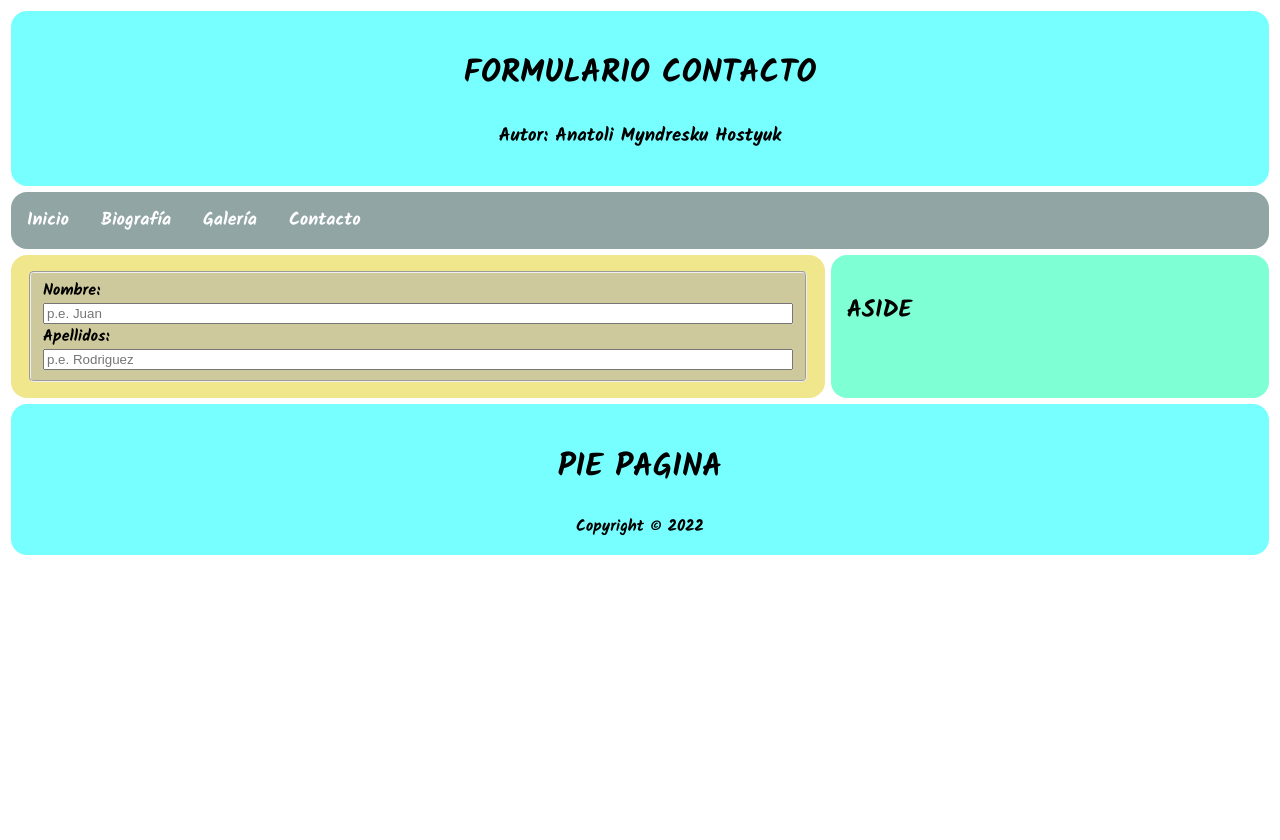
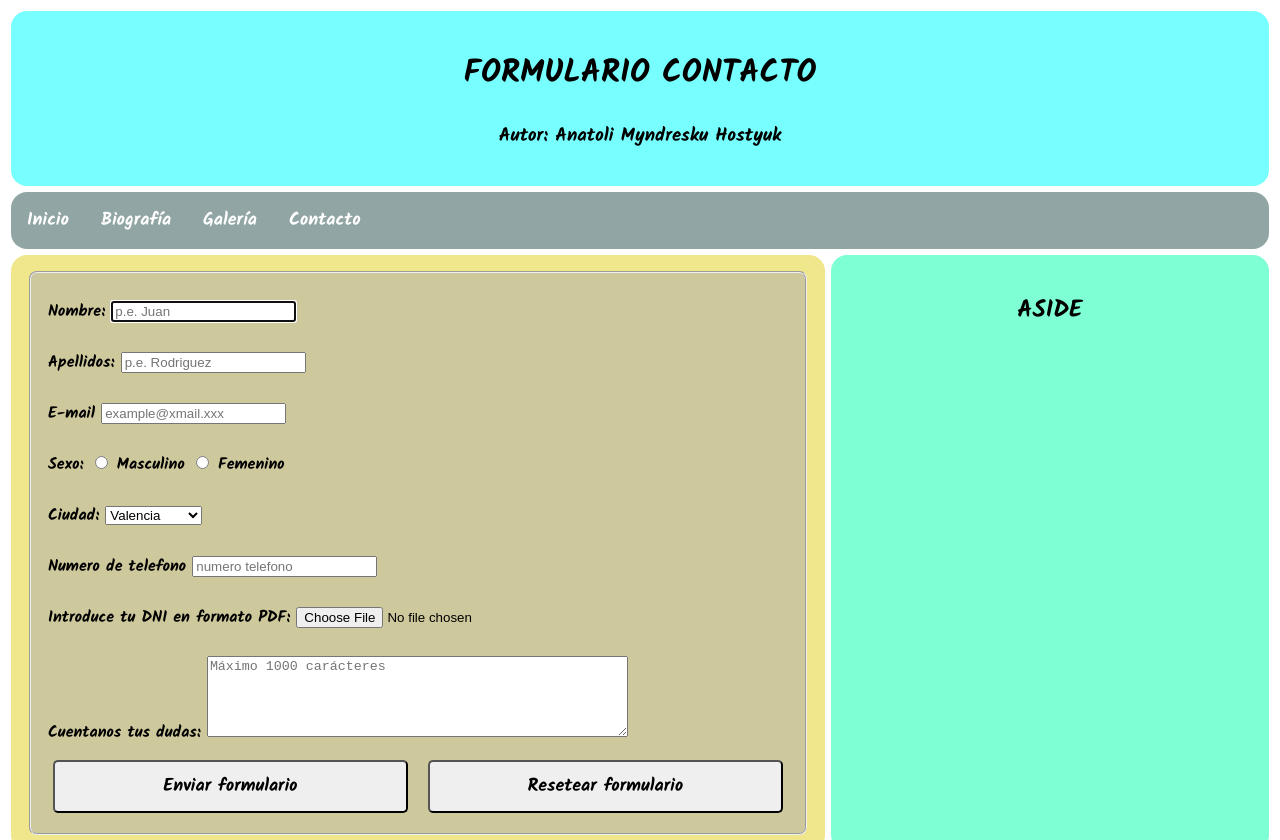
Before and after one commit to AnatoliMH/Ejercicio_RampUp, a plain HTML site: page html/contacto.html in a window 1280 px wide. Shown: the top 840 px of the page. Before the commit the page ends 800 px from the top, so only its background shows below. Drawn offline with Linux system fonts and the light colour scheme; a web font is replaced by a local one.

Commit message:
segundo commit

```diff
--- a/css/stylesBiografia.css
+++ b/css/stylesBiografia.css
@@ -8,6 +8,7 @@
     border-spacing: 5px;
     background: #000 url(https://images.unsplash.com/photo-1579546929518-9e396f3cc809?ixlib=rb-1.2.1&ixid=MnwxMjA3fDB8MHxzZWFyY2h8MXx8Z3JhZGllbnR8ZW58MHx8MHx8&w=1000&q=80)
     bottom left repeat-x;
+    border-radius: 5px;
 }
 
 .tituloTabla {
--- a/css/stylesContacto.css
+++ b/css/stylesContacto.css
@@ -4,7 +4,37 @@
 
 .contExterior {
     background-color: rgba(173, 173, 173, 0.5);
-    border-radius: 5px;
+    border-radius: 8px;
     display: flex;
     flex-direction: column;
 }
+
+.formulario {
+    display: flex;
+    flex-direction: column;
+}
+
+.contNombre, .contApellidos, .contEmail, .contSexo, .contCiudad, .contTelefono, .contDni, .contDescripcion {
+    margin-top: 1em;
+    padding: 5px;
+}
+
+.contNombre:hover, .contApellidos:hover, .contSexo:hover, .contEmail
+.contCiudad:hover, .contTelefono:hover, .contDni:hover, .contDescripcion:hover  {
+    background-color: rgb(173, 173, 173);
+    border-radius: 5px;
+}
+
+.contBotones {
+    display: flex;
+    justify-content: space-around;
+}
+
+.boton {
+    font-family: 'Kalam', cursive;
+    font-size: 18px;
+    margin: 10px;
+    padding: 10px;
+    border-radius: 5px;
+    width: 100%;
+}
--- a/css/stylesGeneral.css
+++ b/css/stylesGeneral.css
@@ -59,6 +59,7 @@
     padding: 1em;
     border-radius: 1em;
     flex: 35%;
+    text-align: center;
 }
 
 .contFooter {
--- a/html/contacto.html
+++ b/html/contacto.html
@@ -30,13 +30,67 @@
         <main class="contPrincipal">
             <div class="contSeccion">
                 <section>
-                    <form action="/formulario">
+                    <form class="formulario" action="/formulario">
                         <fieldset class="contExterior">
-                            <label for="fname"> Nombre: </label>
-                            <input type="text" id="fname" name="fname" placeholder="p.e. Juan">
+                            <div class="contNombre">
+                                <label for="fName"> Nombre: </label>
+                                <input type="text" id="fName" name="fName" autofocus="autofocus"
+                                    placeholder="p.e. Juan">
+                            </div>
 
-                            <label for="flastName"> Apellidos: </label>
-                            <input type="text" id="flastName" name="flastName" placeholder="p.e. Rodriguez">
+                            <div class="contApellidos">
+                                <label for="fLastName"> Apellidos: </label>
+                                <input type="text" id="fLastName" name="fLastName" placeholder="p.e. Rodriguez">
+                            </div>
+
+                            <div class="contEmail">
+                                <label for="fMail"> E-mail </label>
+                                <input type="email" id="fMail" name="fMail" placeholder="example@xmail.xxx" />
+                            </div>
+
+                            <div class="contSexo">
+                                <label for="sexo"> Sexo: </label>
+                                <input type="radio" name="sexo" value="Masculino"> Masculino
+                                <input type="radio" name="sexo" value="Femenino"> Femenino
+                            </div>
+
+                            <div class="contCiudad">
+                                <label for="ciudadNacimiento"> Ciudad: </label>
+                                <select name="ciudadNacimiento" id="ciudadNacimiento">
+                                    <optgroup label="Comunidad Valenciana">
+                                        <option value="Valencia"> Valencia </option>
+                                        <option value="Castellon"> Castellon </option>
+                                        <option value="Alicante"> Alicante </option>
+                                    </optgroup>
+                                    <optgroup label="Cataluña">
+                                        <option value="Lleida"> Lleida </option>
+                                        <option value="Girona"> Girona </option>
+                                        <option value="Barcelona"> Barcelona </option>
+                                        <option value="Tarragona"> Tarragona </option>
+                                    </optgroup>
+                                </select>
+                            </div>
+
+                            <div class="contTelefono">
+                                <label for="telefono"> Numero de telefono </label>
+                                <input type="tel" id="telefono" name="telefono" placeholder="numero telefono" />
+                            </div>
+
+                            <div class="contDni">
+                                <label for="archivo"> Introduce tu DNI en formato PDF: </label>
+                                <input type="file" id="file" name="file">
+                            </div>
+
+                            <div class="contDescripcion">
+                                <label for="descripcion"> Cuentanos tus dudas: </label>
+                                <textarea cols="50" rows="5" minlength="0" maxlength="1000"
+                                    placeholder="Máximo 1000 carácteres"></textarea>
+                            </div>
+
+                            <div class="contBotones">
+                                <input class="boton" type="submit" value="Enviar formulario" />
+                                <input class="boton" type="reset" value="Resetear formulario" />
+                            </div>
                         </fieldset>
                     </form>
                 </section>
```
